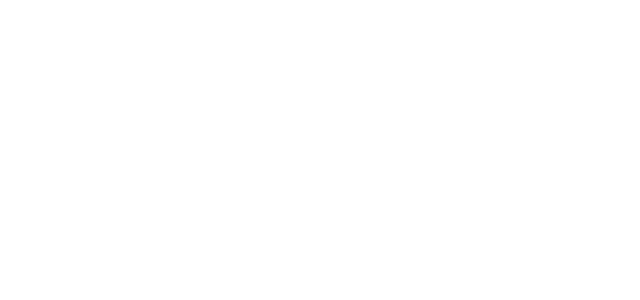
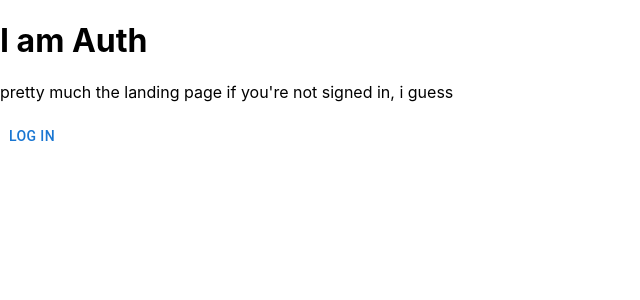
Before and after one commit to N8ers/honeydew, a React (Create React App) app: page /auth in a window 1280 px wide. Before the commit this address had no page. Shown: the top 300 px of the page, without its empty margins (0-640 px from the left). Built offline with nearby package versions, Linux system fonts and the light colour scheme.

Commit message:
make an auth layout and wire it up

```diff
--- a/src/App.js
+++ b/src/App.js
@@ -5,7 +5,8 @@ import styles from "./App.module.css";
 import TodoContainer from "./components/TodoContainer/TodoContainer.js";
 import Counter from "./components/Counter/Counter";
 import ListsContainer from "./components/ListContainer/ListsContainer";
-import Main from "./pages/Main";
+import Main from "./layouts/Main";
+import Auth from "./layouts/Auth";
 
 import Details from "./Details";
 
@@ -23,6 +24,7 @@ function App() {
           <Route path="/counter" element={<Counter />} />
           <Route path="/details/:id" element={<Details />} />
         </Route>
+        <Route path="/auth" element={<Auth />}></Route>
       </Routes>
     </BrowserRouter>
   );
--- a/src/components/NavigationDrawer/NavigationDrawer.js
+++ b/src/components/NavigationDrawer/NavigationDrawer.js
@@ -44,7 +44,7 @@ export default function PermanentDrawerLeft() {
 
         <Divider />
 
-        <DrawerItem to="/" title="logout" />
+        <DrawerItem to="/auth" title="logout" />
       </div>
     </Drawer>
   );
--- /dev/null
+++ b/src/layouts/Auth.js
@@ -0,0 +1,16 @@
+import { Link } from "react-router-dom";
+import { Button } from "@mui/material";
+
+function Auth() {
+  return (
+    <div>
+      <h1>I am Auth</h1>
+      <p>pretty much the landing page if you're not signed in, i guess</p>
+      <Link to={"/"}>
+        <Button>Log In</Button>
+      </Link>
+    </div>
+  );
+}
+
+export default Auth;
```
Also changed, not shown: src/layouts/Main.js (renamed from src/pages/Main.js).
